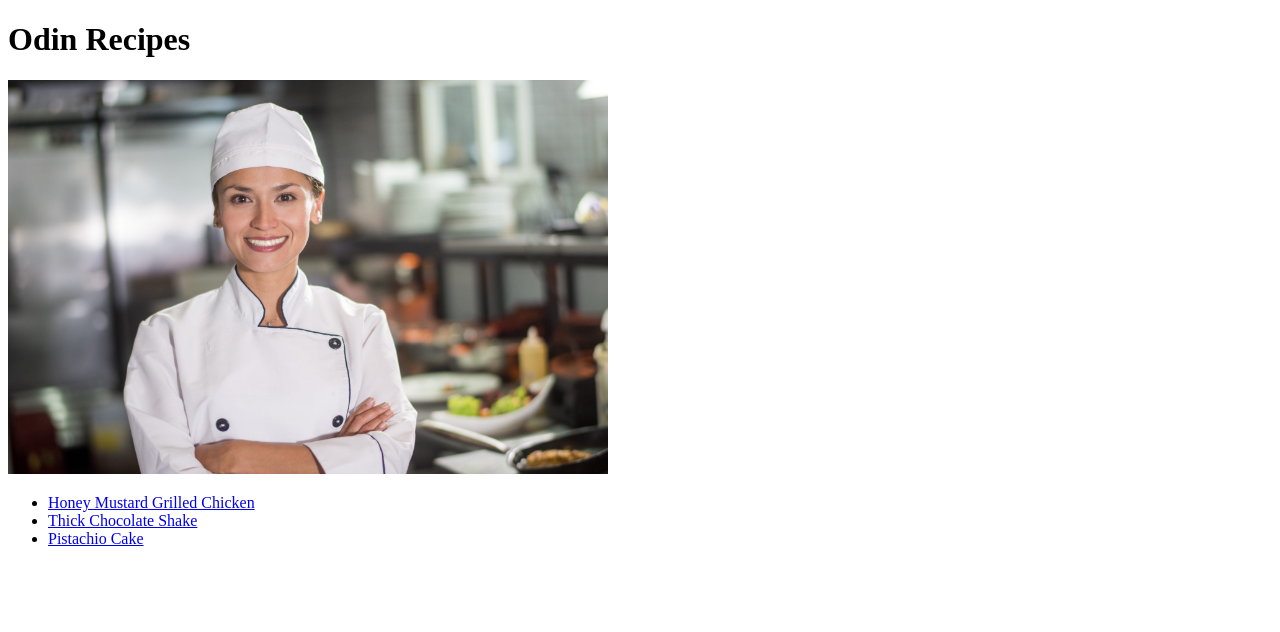
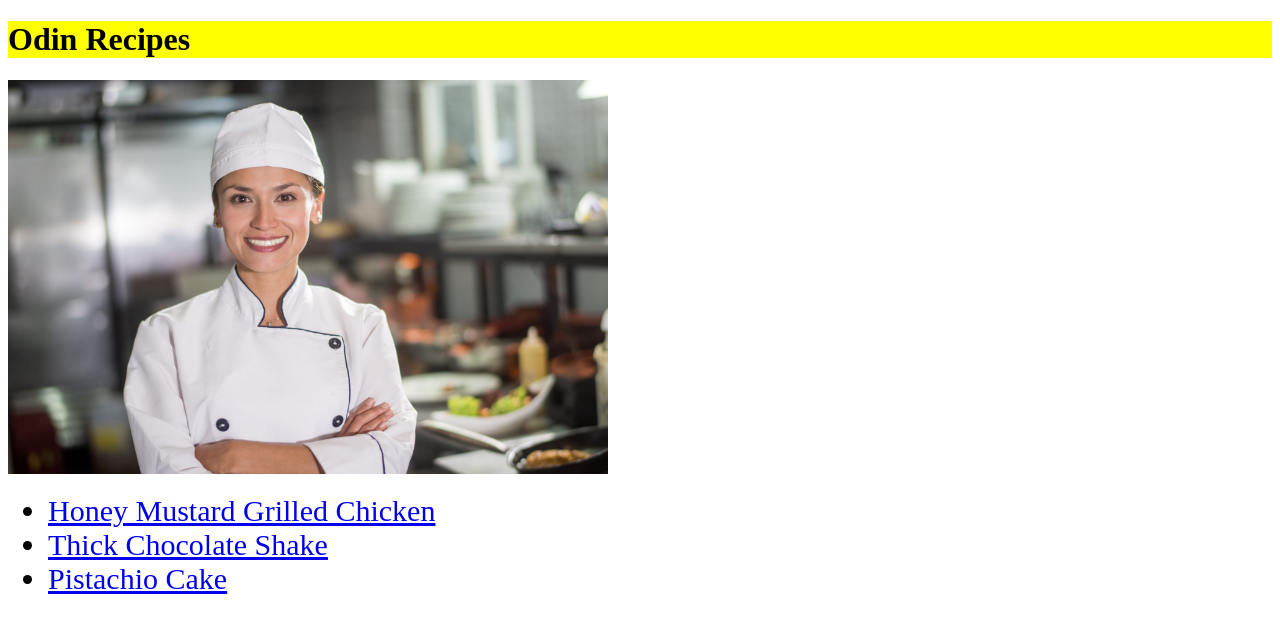
Before and after one commit to joshagustin/odin-recipes, a plain HTML site: page index.html in a window 1280 px wide. Drawn offline with Linux system fonts and the light colour scheme.

Commit message:
Add bg color to page headings and resize text

```diff
--- a/index.html
+++ b/index.html
@@ -9,7 +9,7 @@
     <body>
         <h1>Odin Recipes</h1>
         <img src="./images/chef.jpg" alt="Female chef in uniform">
-        <ul>
+        <ul class="recipe-links">
             <li><a href="./recipes/grilled-chicken.html">Honey Mustard Grilled Chicken</a></li>
             <li><a href="./recipes/chocolate-shake.html">Thick Chocolate Shake</a></li>
             <li><a href="./recipes/pistachio-cake.html">Pistachio Cake</a></li>
--- a/style.css
+++ b/style.css
@@ -2,3 +2,16 @@ img {
     height: auto;
     width: 600px;
 }
+
+.recipe-links li {
+    font-size: 30px;
+}
+
+p,
+li {
+    font-size: 20px;
+}
+
+h1 {
+    background-color: yellow;
+}
```
Also changed, not shown: recipes/grilled-chicken.html (+1 -1 lines), recipes/pistachio-cake.html (+2 -2 lines).
